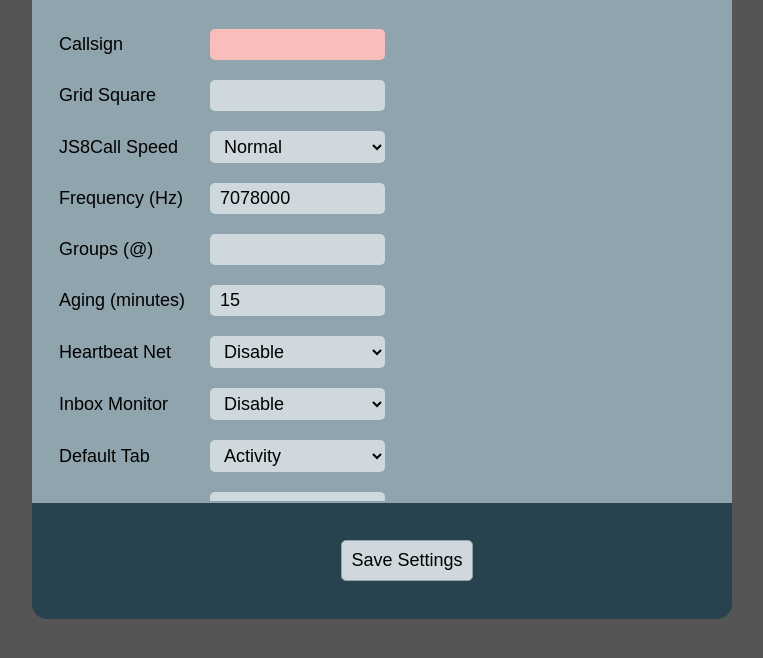
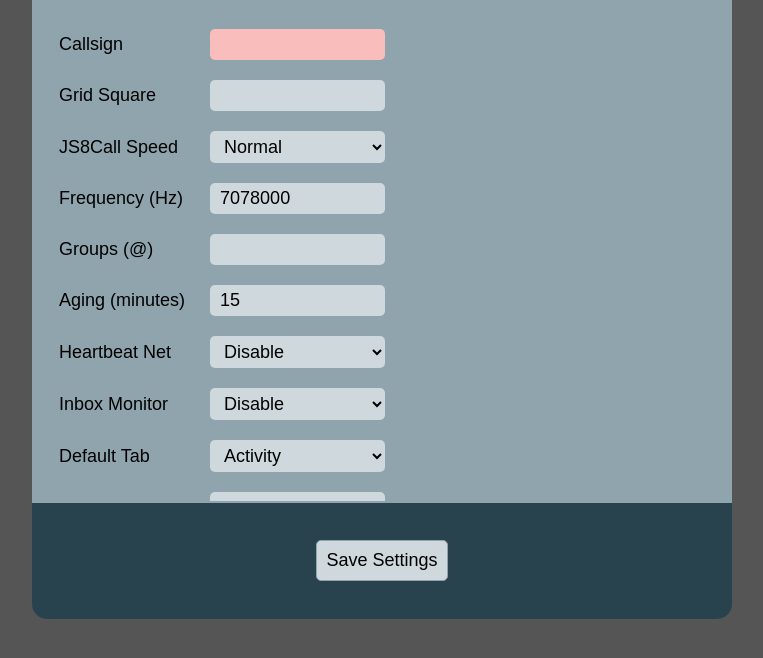
Before and after one commit to simplyequipped/portalmessenger, a Flask app: page /settings in a window 1280 px wide. Shown: the part 133-791 px from the top of the page, without its empty margins (258-1021 px from the left). Run offline with Flask 3, Linux system fonts and the light colour scheme; data comes from the database, SQL or seed files in the repository.

Commit message:
remove save settings button left margin, power button removed

```diff
--- a/portalmessenger/static/styles.css
+++ b/portalmessenger/static/styles.css
@@ -482,10 +482,6 @@ button {
 	border: 1px solid var(--secondary-color);
 }
 
-#save-button {
-	margin-left: 50px;
-}
-
 .original-hidden {
 	display: none;
 }
```
